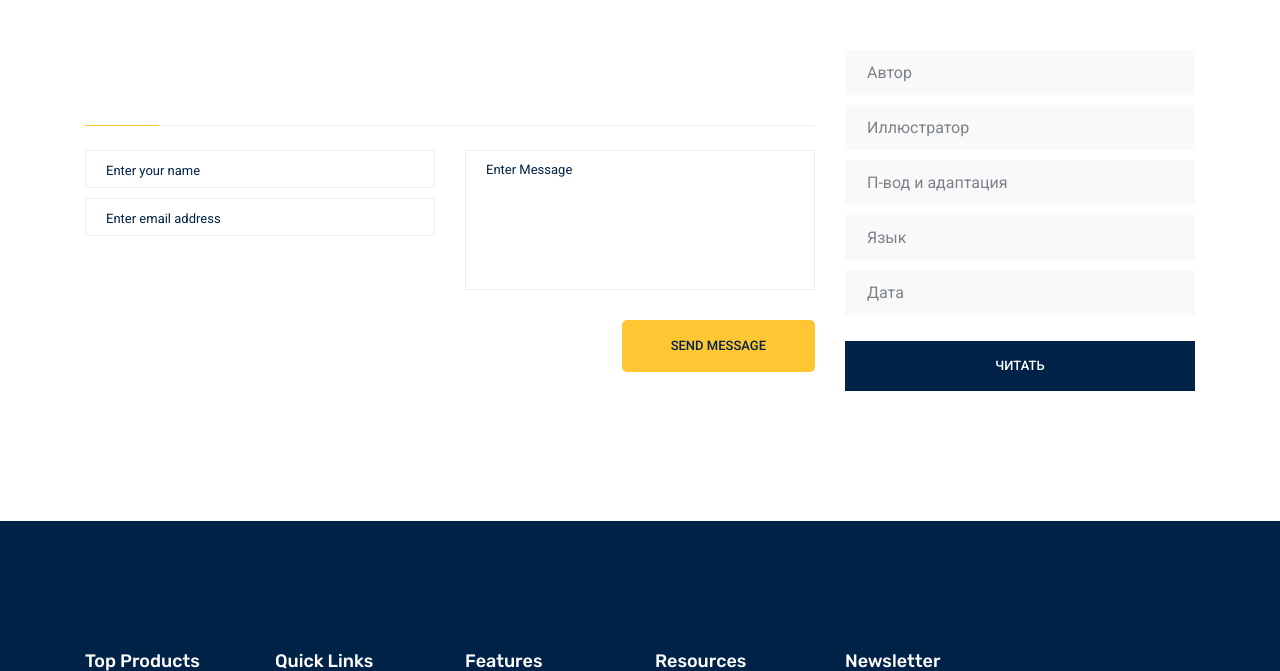
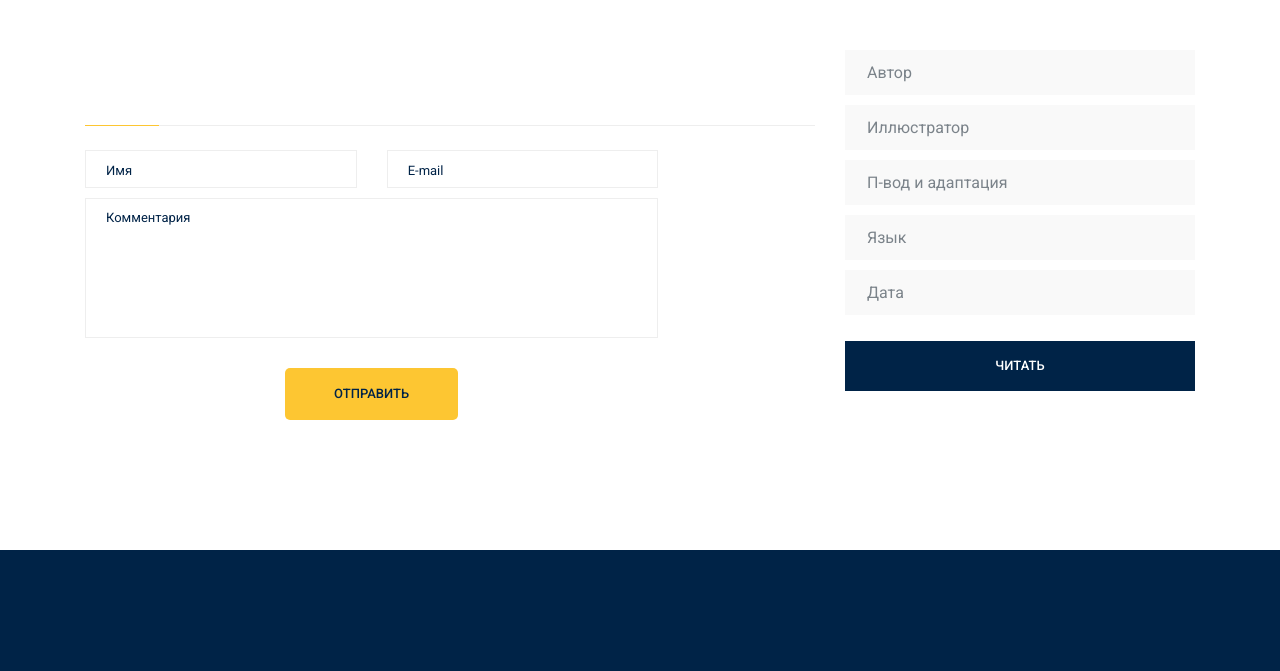
Before and after one commit to Nursultan301/Digital_library, a Django app: template templates/book/detail.html in a window 1280 px wide. Shown: the part 80-751 px from the top of the page. Run offline with Django 3.2, Linux system fonts and the light colour scheme; the template is opened without the code that fills it: values that come from a table or form of the project are taken from there, others are empty; some libraries are stand-ins or nearby versions.

Commit message:
updated some fields

```diff
--- /dev/null
+++ b/book/forms.py
@@ -0,0 +1,20 @@
+from django import forms
+
+from book.models import Comment
+
+
+class CommentForm(forms.ModelForm):
+    class Meta:
+        model = Comment
+        fields = ['name', 'email', 'messages']
+        widgets = {
+            "name": forms.TextInput(attrs={'class': 'form-control', 'placeholder': 'Имя'}),
+            "email": forms.EmailInput(attrs={'class': 'form-control', 'placeholder': 'E-mail'}),
+            "messages": forms.Textarea(attrs={'class': 'form-control', 'placeholder': 'Комментария'})
+        }
+
+        labels = {
+            'name': '',
+            'email': '',
+            'messages': ''
+        }
--- a/book/models.py
+++ b/book/models.py
@@ -71,3 +71,18 @@ class Book(models.Model):
     class Meta:
         verbose_name = 'Книга'
         verbose_name_plural = 'Книги'
+
+
+class Comment(models.Model):
+    """ Комментария """
+    name = models.CharField("Имя", max_length=50)
+    email = models.EmailField("E-mail")
+    messages = models.TextField("Сообшения")
+    date = models.DateField(auto_now_add=True)
+
+    def __str__(self):
+        return self.name
+
+    class Meta:
+        verbose_name = 'Комментария'
+        verbose_name_plural = 'Комментарии'
--- a/book/urls.py
+++ b/book/urls.py
@@ -1,7 +1,8 @@
 from django.urls import path
-from .views import BookList, BookDetailView
+from .views import BookList, BookDetailView, CreateCommentView
 
 urlpatterns = [
     path('', BookList.as_view(), name='home'),
-    path('detail/<int:pk>/', BookDetailView.as_view(), name='detail')
+    path('detail/<int:pk>/', BookDetailView.as_view(), name='detail'),
+    path('create-comment/', CreateCommentView.as_view(), name='create_comment'),
 ]
--- a/digital_library/urls.py
+++ b/digital_library/urls.py
@@ -18,6 +18,7 @@ from django.conf.urls.static import static
 from django.contrib import admin
 from django.urls import path, include
 
+
 urlpatterns = [
     path('admin/', admin.site.urls),
     path('', include("book.urls")),
--- a/templates/book/detail.html
+++ b/templates/book/detail.html
@@ -14,59 +14,27 @@
                     <div class="content">
 
                     </div>
-                    <form
-                            class="row contact_form mt-4"
-                            action="contact_process.php"
-                            method="post"
-                            id="contactForm"
-                            novalidate="novalidate"
-                    >
-                        <div class="col-md-6">
-                            <div class="form-group">
-                                <input
-                                        type="text"
-                                        class="form-control"
-                                        id="name"
-                                        name="name"
-                                        placeholder="Enter your name"
-                                        onfocus="this.placeholder = ''"
-                                        onblur="this.placeholder = 'Enter your name'"
-                                        required=""
-                                />
+                    <form class="row contact_form mt-4" action="{% url 'create_comment' %}" method="post" id="contactForm"
+                          novalidate="novalidate">
+                        <div class="col-md-10 row">
+                            <div class="col-6 form-group">
+                                {{ form.name }}
                             </div>
-                            <div class="form-group">
-                                <input
-                                        type="email"
-                                        class="form-control"
-                                        id="email"
-                                        name="email"
-                                        placeholder="Enter email address"
-                                        onfocus="this.placeholder = ''"
-                                        onblur="this.placeholder = 'Enter email address'"
-                                        required=""
-                                />
+                             <div class="col-6 form-group">
+                                {{ form.email }}
                             </div>
-                        </div>
-                        <div class="col-md-6">
-                            <div class="form-group">
-                  <textarea
-                          class="form-control"
-                          name="message"
-                          id="message"
-                          rows="1"
-                          placeholder="Enter Message"
-                          onfocus="this.placeholder = ''"
-                          onblur="this.placeholder = 'Enter Message'"
-                          required=""
-                  ></textarea>
+                             <div class="col-12 form-group">
+                                {{ form.messages }}
                             </div>
-                        </div>
-                        <div class="col-md-12 text-right">
+                            <div class="col-md-12 text-center">
+                                {% csrf_token %}
                             <button type="submit" value="submit" class="btn primary-btn">
-                                Send Message
+                                Отправить
                             </button>
                         </div>
+                        </div>
                     </form>
+
                 </div>
             </div>
 
```
Also changed, not shown: book/admin.py (+6 -1 lines), book/views.py (+15 -3 lines).
